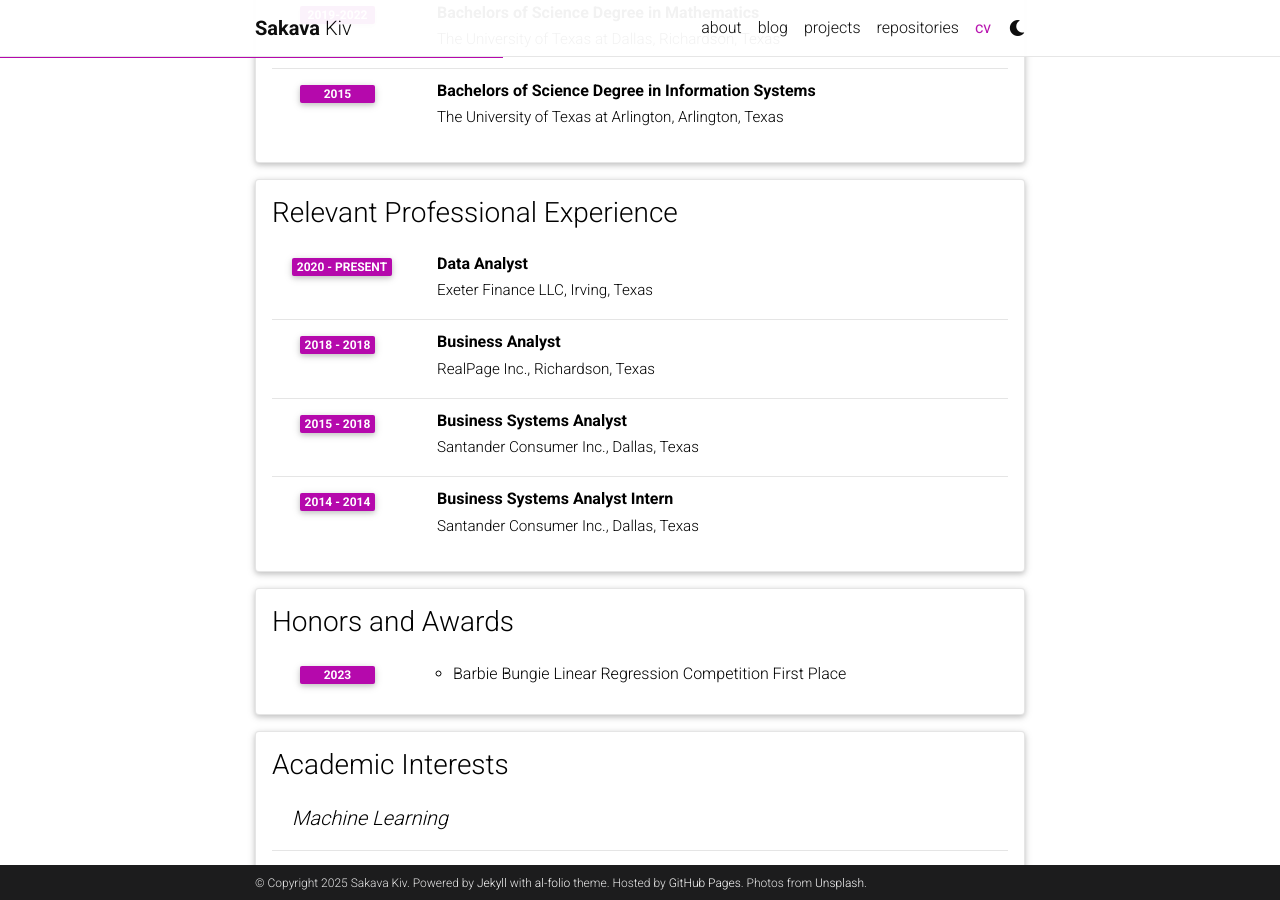
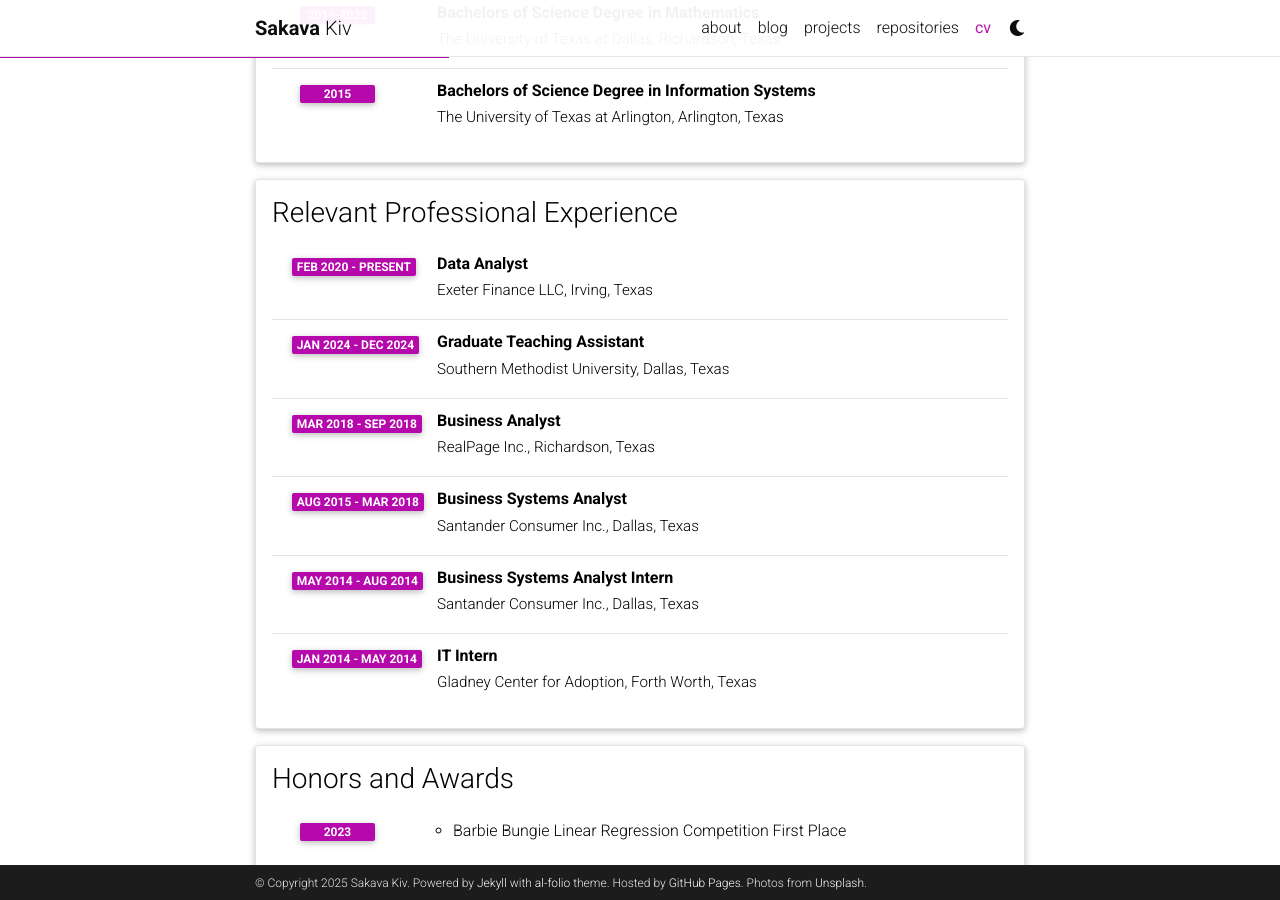
Before and after one commit to SakavaKiv/SakavaKiv.github.io, a Jekyll site: the page built from _pages/cv.md, in a window 1280 px wide and 900 px high, scrolled down 511 px. Built offline with Jekyll 4.4.1, drawn with Linux system fonts in a browser that asks for light colours; comment, search, counter and statistics services are not loaded; a style sheet for code colours, icons or effects is not loaded.

Commit message:
Update cv.yml
updated Relevant work experience

```diff
--- a/_data/cv.yml
+++ b/_data/cv.yml
@@ -27,19 +27,27 @@
   contents:
     - title: Data Analyst
       institution: Exeter Finance LLC, Irving, Texas
-      year: 2020 - Present
+      year: Feb 2020 - Present
+
+    - title: Graduate Teaching Assistant
+      institution: Southern Methodist University, Dallas, Texas
+      year: Jan 2024 - Dec 2024
 
     - title: Business Analyst
       institution: RealPage Inc., Richardson, Texas
-      year: 2018 - 2018
+      year: Mar 2018 - Sep 2018
 
     - title: Business Systems Analyst
       institution: Santander Consumer Inc., Dallas, Texas
-      year: 2015 - 2018
+      year: Aug 2015 - Mar 2018
 
     - title: Business Systems Analyst Intern
       institution: Santander Consumer Inc., Dallas, Texas
-      year: 2014 - 2014
+      year: May 2014 - Aug 2014
+
+    - title: IT Intern
+      institution: Gladney Center for Adoption, Forth Worth, Texas
+      year: Jan 2014 - May 2014
 
 - title: Honors and Awards
   type: time_table
```
